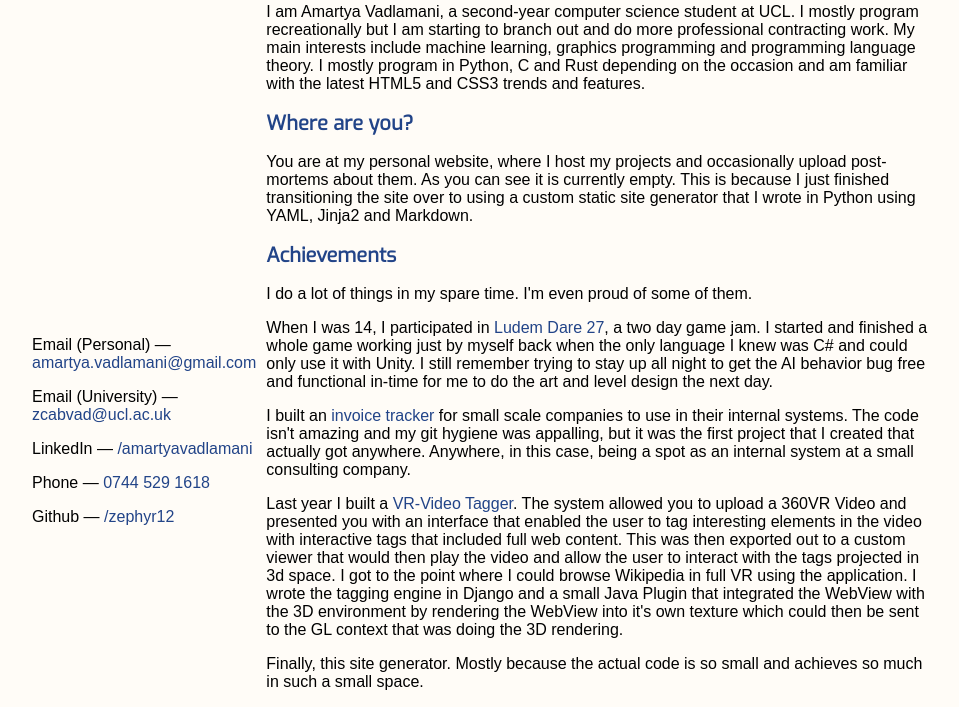
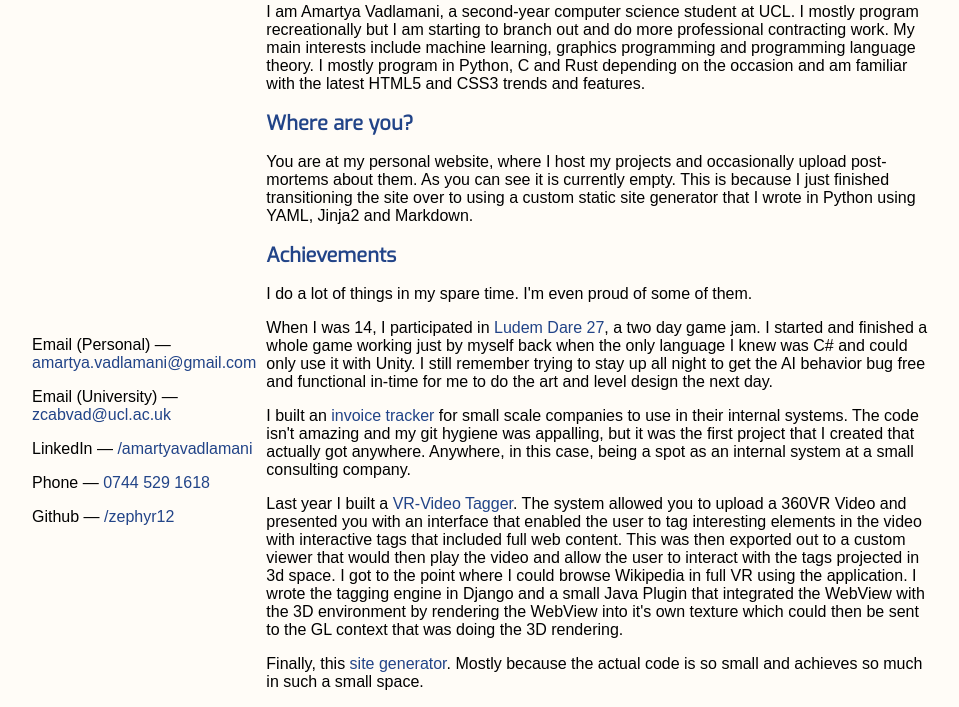
Before and after one commit to Zephyr12/amartya.tech, a plain HTML site: page www/page/index.html in a window 1280 px wide. Shown: the part 160-867 px from the top of the page, without its empty margins (160-1119 px from the left). Drawn offline with Linux system fonts and the light colour scheme; a web font is replaced by a local one.

Commit message:
added links to the site generator

```diff
--- a/www/page/index.html
+++ b/www/page/index.html
@@ -54,7 +54,8 @@ Wikipedia in full VR using the application. I wrote the tagging engine in
 Django and a small Java Plugin that integrated the WebView with the 3D
 environment by rendering the WebView into it's own texture which could then be
 sent to the GL context that was doing the 3D rendering.</p>
-<p>Finally, this site generator. Mostly because the actual code is so small and
+<p>Finally, this <a href="https://github.com/Zephyr12/amartya.tech">site generator</a>.
+Mostly because the actual code is so small and
 achieves so much in such a small space.</p>
 </article>
 
```
Also changed, not shown: 1 other file.
